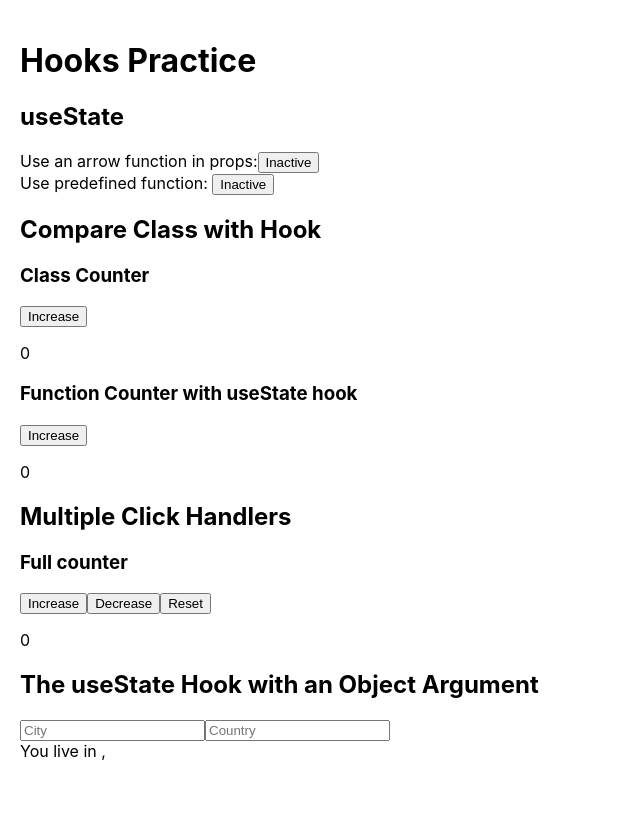
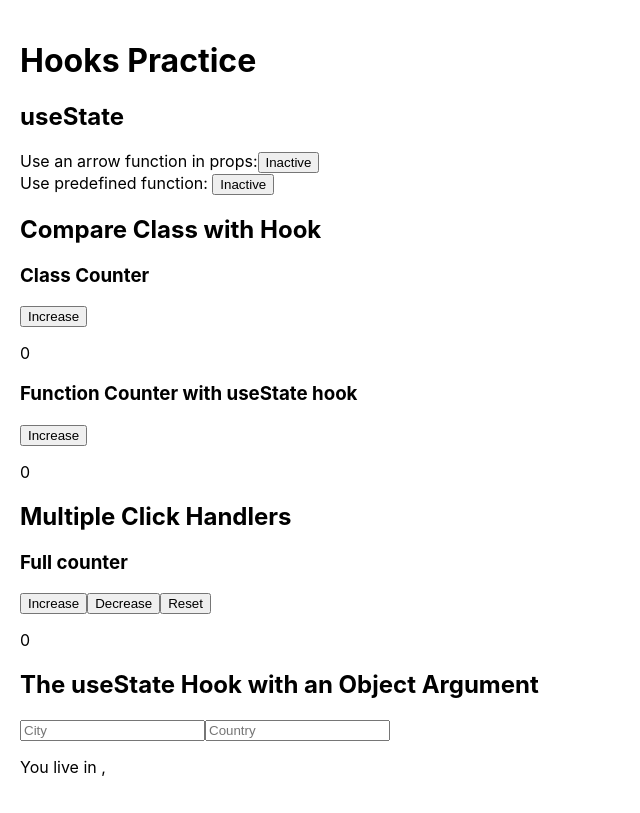
Before and after one commit to Mosoc/react-hooks-practice, a React (Create React App) app: page / in a window 1280 px wide. Shown: the whole page, without its empty margins (0-640 px from the left). Built offline with nearby package versions, Linux system fonts and the light colour scheme.

Commit message:
Wrap statement in <p>

```diff
--- a/src/UseState/CountryAndCity.js
+++ b/src/UseState/CountryAndCity.js
@@ -36,7 +36,9 @@ function CountyAndCity() {
           value={state.country}
           onChange={handleCountryChange}
         />
-        <div>You live in {`${state.city}, ${state.country}`}</div>
+        <div>
+          <p>You live in {`${state.city}, ${state.country}`}</p>
+        </div>
       </form>
     </section>
   );
```
